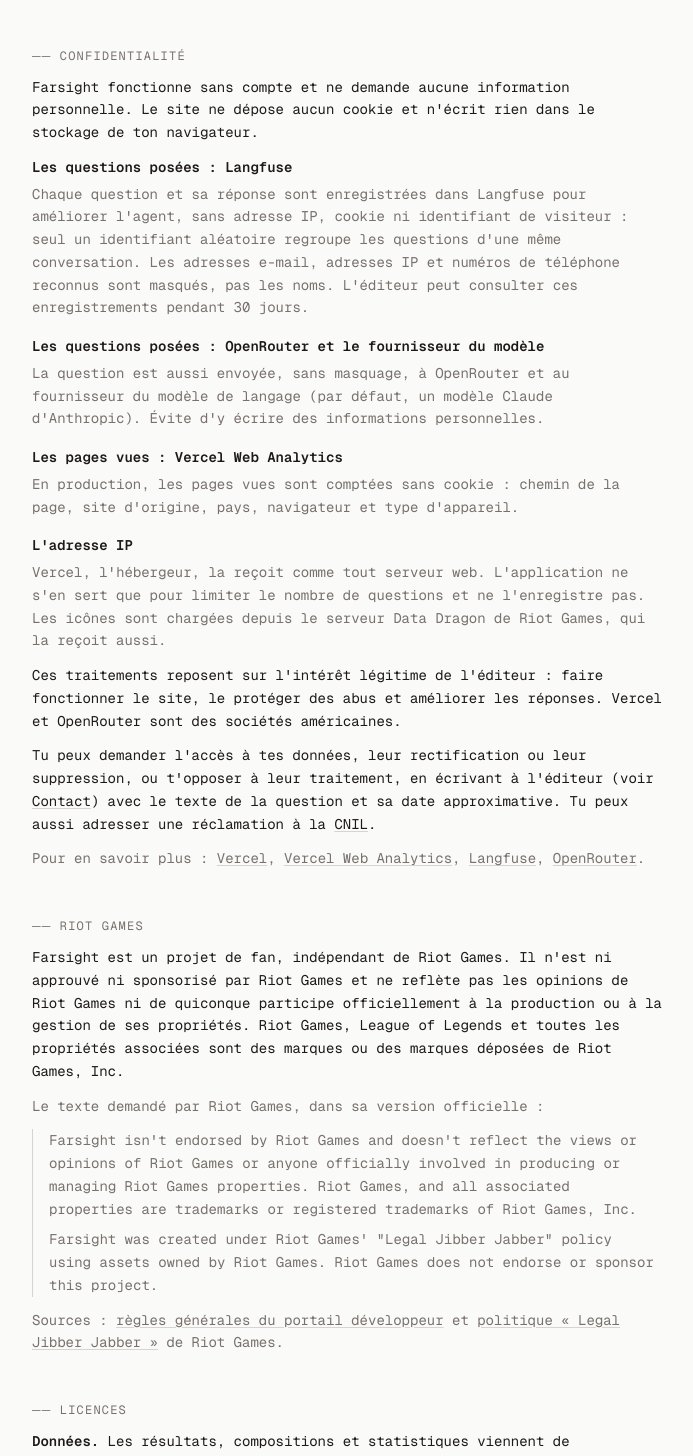
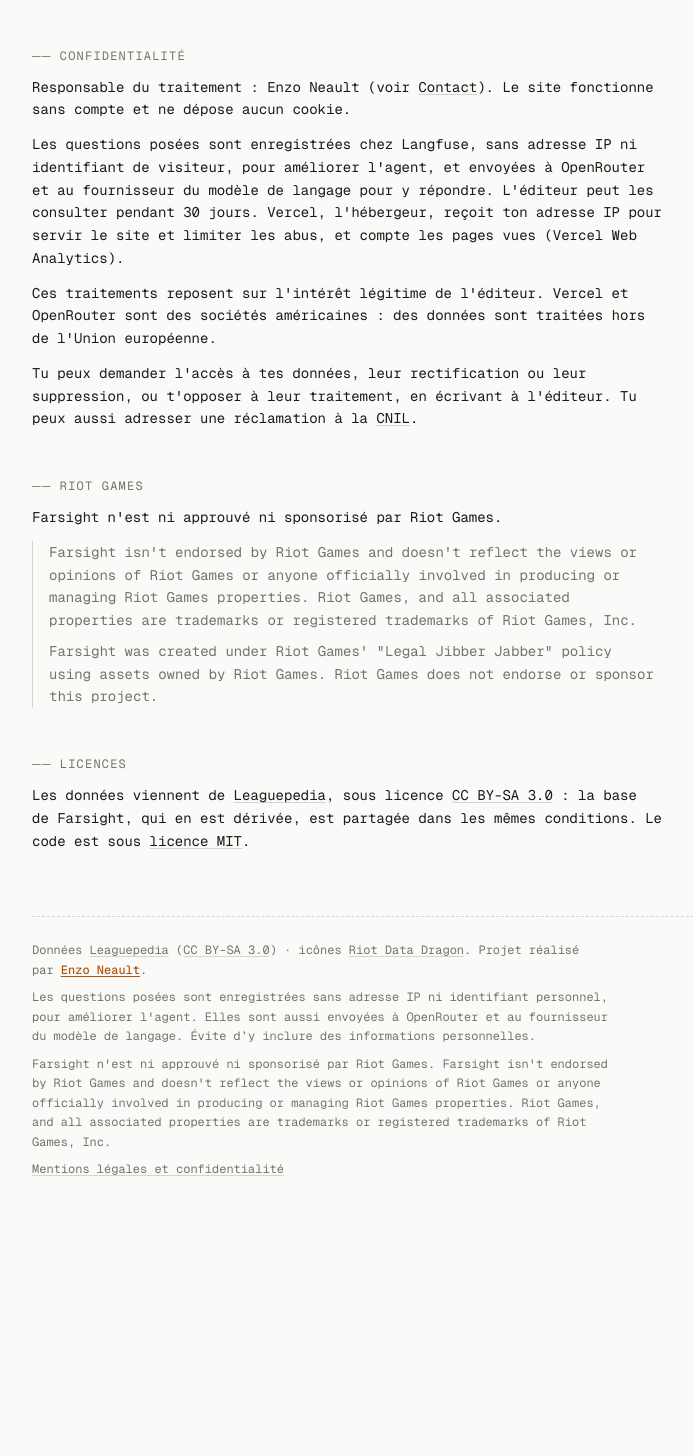
Before and after one commit to AzaWoodyy/farsight, a Next.js app: page /mentions-legales in a window 1280 px wide. Shown: the part 740-2196 px from the top of the page, without its empty margins (120-813 px from the left). After the commit the page ends 1944 px from the top, so only its background shows below. Built offline with nearby package versions, Linux system fonts and the light colour scheme.

Commit message:
Mentions légales réduites à ce que la loi demande
Éditeur, hébergeur, contact, puis pour les données : responsable, finalités,
destinataires, durée, base légale, droits et recours à la CNIL. Le texte
demandé par Riot Games et les licences tiennent en quelques lignes.

```diff
--- a/src/app/mentions-legales/page.tsx
+++ b/src/app/mentions-legales/page.tsx
@@ -52,16 +52,6 @@ function Section({ id, children }: { id: SectionId; children: ReactNode }) {
       </h2>
       {children}
     </section>
-  );
-}
-
-/** One recipient of the privacy notice: who receives what, and for how long when it is known. */
-function Recipient({ name, children }: { name: string; children: ReactNode }) {
-  return (
-    <div>
-      <dt className="font-semibold">{name}</dt>
-      <dd className="mt-1 text-muted">{children}</dd>
-    </div>
   );
 }
 
@@ -125,60 +115,31 @@ export default function MentionsLegales() {
 
           <Section id="confidentialite">
             <p>
-              Farsight fonctionne sans compte et ne demande aucune information personnelle. Le site ne dépose aucun
-              cookie et n&apos;écrit rien dans le stockage de ton navigateur.
+              Responsable du traitement : Enzo Neault (voir{" "}
+              <a className={TEXT_LINK} href="#contact">
+                Contact
+              </a>
+              ). Le site fonctionne sans compte et ne dépose aucun cookie.
             </p>
-            <dl className="space-y-4">
-              <Recipient name="Les questions posées : Langfuse">
-                Chaque question et sa réponse sont enregistrées dans Langfuse pour améliorer l&apos;agent, sans
-                adresse IP, cookie ni identifiant de visiteur : seul un identifiant aléatoire regroupe les questions
-                d&apos;une même conversation. Les adresses e-mail, adresses IP et numéros de téléphone reconnus sont
-                masqués, pas les noms. L&apos;éditeur peut consulter ces enregistrements pendant 30 jours.
-              </Recipient>
-              <Recipient name="Les questions posées : OpenRouter et le fournisseur du modèle">
-                La question est aussi envoyée, sans masquage, à OpenRouter et au fournisseur du modèle de langage (par
-                défaut, un modèle Claude d&apos;Anthropic). Évite d&apos;y écrire des informations personnelles.
-              </Recipient>
-              <Recipient name="Les pages vues : Vercel Web Analytics">
-                En production, les pages vues sont comptées sans cookie : chemin de la page, site d&apos;origine, pays,
-                navigateur et type d&apos;appareil.
-              </Recipient>
-              <Recipient name="L'adresse IP">
-                Vercel, l&apos;hébergeur, la reçoit comme tout serveur web. L&apos;application ne s&apos;en sert que
-                pour limiter le nombre de questions et ne l&apos;enregistre pas. Les icônes sont chargées depuis le
-                serveur Data Dragon de Riot Games, qui la reçoit aussi.
-              </Recipient>
-            </dl>
             <p>
-              Ces traitements reposent sur l&apos;intérêt légitime de l&apos;éditeur : faire fonctionner le site, le
-              protéger des abus et améliorer les réponses. Vercel et OpenRouter sont des sociétés américaines.
+              Les questions posées sont enregistrées chez Langfuse, sans adresse IP ni identifiant de visiteur, pour
+              améliorer l&apos;agent, et envoyées à OpenRouter et au fournisseur du modèle de langage pour y répondre.
+              L&apos;éditeur peut les consulter pendant 30 jours. Vercel, l&apos;hébergeur, reçoit ton adresse IP pour
+              servir le site et limiter les abus, et compte les pages vues (Vercel Web Analytics).
+            </p>
+            <p>
+              Ces traitements reposent sur l&apos;intérêt légitime de l&apos;éditeur. Vercel et OpenRouter sont des
+              sociétés américaines : des données sont traitées hors de l&apos;Union européenne.
             </p>
             <p>
               Tu peux demander l&apos;accès à tes données, leur rectification ou leur suppression, ou t&apos;opposer à
-              leur traitement, en écrivant à l&apos;éditeur (voir{" "}
-              <a className={TEXT_LINK} href="#contact">
-                Contact
-              </a>
-              ) avec le texte de la question et sa date approximative. Tu peux aussi adresser une réclamation à la{" "}
+              leur traitement, en écrivant à l&apos;éditeur. Tu peux aussi adresser une réclamation à la{" "}
               <Ext href="https://www.cnil.fr/fr/plaintes">CNIL</Ext>.
-            </p>
-            <p className="text-muted">
-              Pour en savoir plus :{" "}
-              <Ext href="https://vercel.com/legal/privacy-policy">Vercel</Ext>,{" "}
-              <Ext href="https://vercel.com/docs/analytics/privacy-policy">Vercel Web Analytics</Ext>,{" "}
-              <Ext href="https://langfuse.com/privacy">Langfuse</Ext>,{" "}
-              <Ext href="https://openrouter.ai/privacy">OpenRouter</Ext>.
             </p>
           </Section>
 
           <Section id="riot">
-            <p>
-              Farsight est un projet de fan, indépendant de Riot Games. Il n&apos;est ni approuvé ni sponsorisé par
-              Riot Games et ne reflète pas les opinions de Riot Games ni de quiconque participe officiellement à la
-              production ou à la gestion de ses propriétés. Riot Games, League of Legends et toutes les propriétés
-              associées sont des marques ou des marques déposées de Riot Games, Inc.
-            </p>
-            <p className="text-muted">Le texte demandé par Riot Games, dans sa version officielle :</p>
+            <p>Farsight n&apos;est ni approuvé ni sponsorisé par Riot Games.</p>
             <blockquote lang="en" className="space-y-2 border-l border-line pl-4 text-muted">
               <p>{RIOT_BOILERPLATE}</p>
               <p>
@@ -186,30 +147,15 @@ export default function MentionsLegales() {
                 by Riot Games. Riot Games does not endorse or sponsor this project.
               </p>
             </blockquote>
-            <p className="text-muted">
-              Sources : <Ext href="https://developer.riotgames.com/policies/general">règles générales du portail développeur</Ext>{" "}
-              et <Ext href="https://www.riotgames.com/en/legal">politique « Legal Jibber Jabber »</Ext> de Riot Games.
-            </p>
           </Section>
 
           <Section id="licences">
             <p>
-              <span className="font-semibold">Données.</span> Les résultats, compositions et statistiques viennent de{" "}
-              <Ext href="https://lol.fandom.com">Leaguepedia</Ext>, sous licence{" "}
+              Les données viennent de <Ext href="https://lol.fandom.com">Leaguepedia</Ext>, sous licence{" "}
               <Ext href={CC_BY_SA_URL} rel="noreferrer license">
-                Creative Commons Attribution-ShareAlike 3.0 (CC BY-SA 3.0)
-              </Ext>
-              . Chaque réponse cite et relie ses pages Leaguepedia. La base de données de Farsight, qui en est dérivée,
-              est partagée dans les mêmes conditions : tu peux la réutiliser en citant Leaguepedia et en gardant la
-              même licence.
-            </p>
-            <p>
-              <span className="font-semibold">Noms et icônes.</span> Les noms et icônes des champions, objets et runes
-              viennent de <Ext href="https://developer.riotgames.com/docs/lol#data-dragon">Riot Data Dragon</Ext> et
-              restent la propriété de Riot Games.
-            </p>
-            <p>
-              <span className="font-semibold">Code.</span> Le code de Farsight est publié sous{" "}
+                CC BY-SA 3.0
+              </Ext>{" "}
+              : la base de Farsight, qui en est dérivée, est partagée dans les mêmes conditions. Le code est sous{" "}
               <Ext href={LICENSE_URL} rel="noreferrer license">
                 licence MIT
               </Ext>
```
